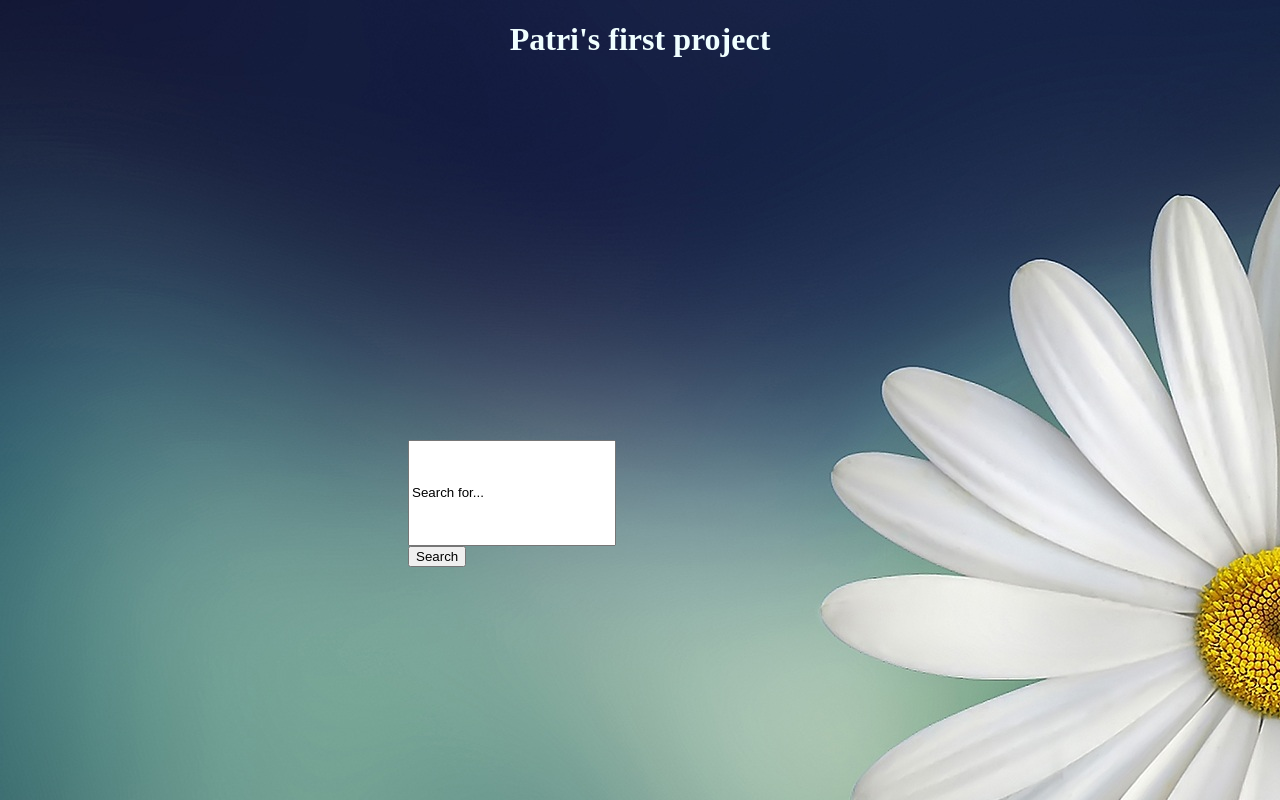
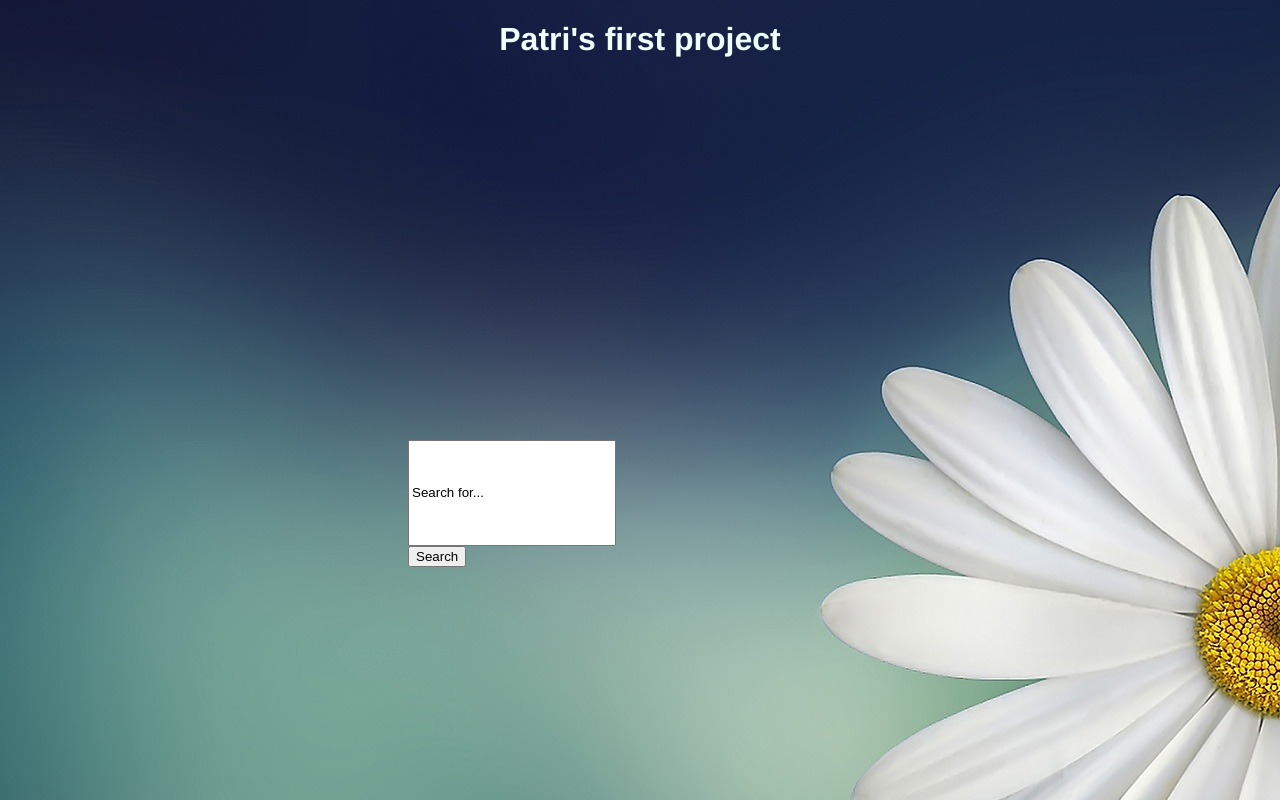
Before and after one commit to patriciastanca/project1, a website: page frontend/index.html in a window 1280 px wide. Drawn offline with nearby package versions, Linux system fonts and the light colour scheme.

Commit message:
Change h1 font type 1

```diff
--- a/frontend/index.html
+++ b/frontend/index.html
@@ -6,7 +6,7 @@
     </head>
 
     <body>
-        <h1 style="color:azure; text-align:center;">Patri's first project</h1>
+        <h1 style="color:azure; text-align:center; font-family:'Franklin Gothic Medium', 'Arial Narrow', Arial, sans-serif;">Patri's first project</h1>
 
         <div class="page-elements">
             <input type="text" value="Search for..." id="text" style="width:200px; height:100px" />
```
